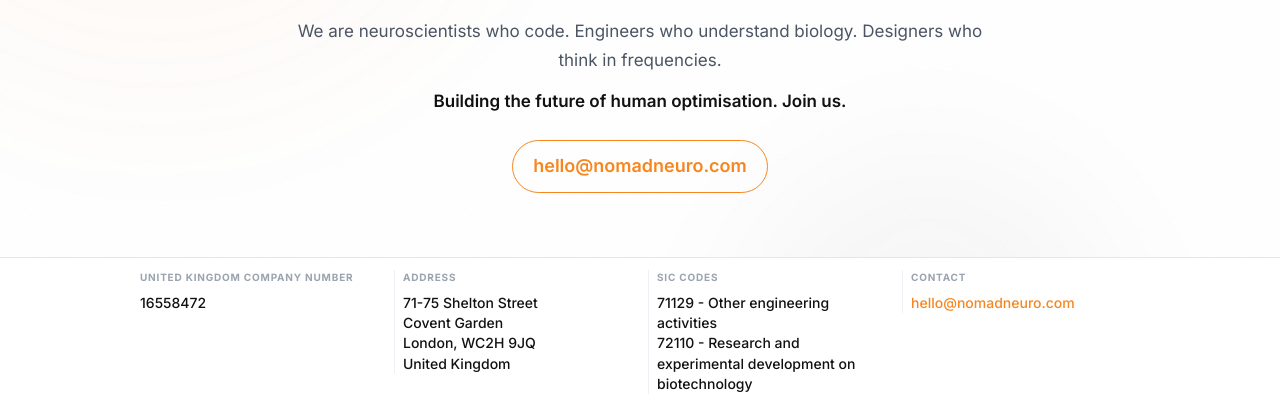
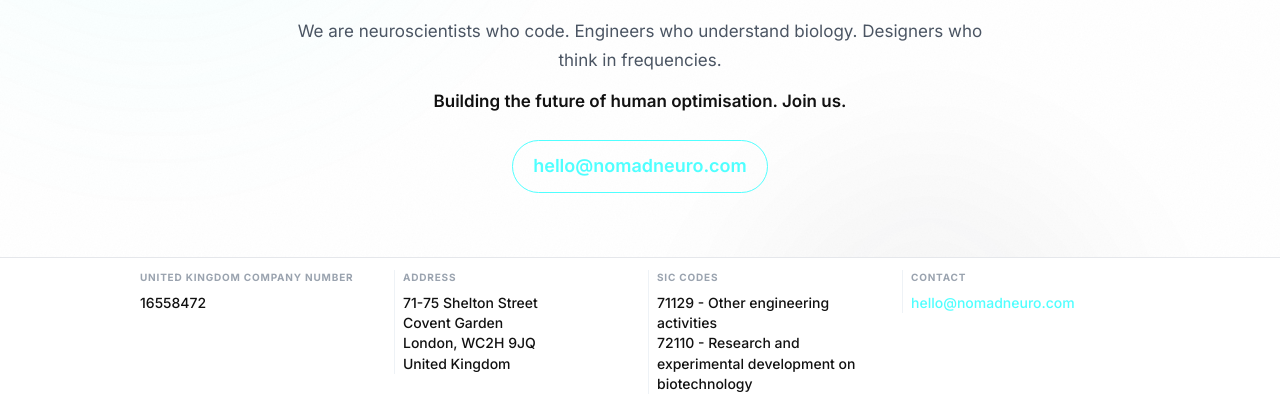
Before and after one commit to olivercase/nomadneuro.com, a plain HTML site: page index.html in a window 1280 px wide. Shown: the part 474-880 px from the top of the page. Drawn offline with Linux system fonts and the light colour scheme; a web font is replaced by a local one.

Commit message:
Design: switch accent to #4fffff and update ambient orb colors.

```diff
--- a/index.html
+++ b/index.html
@@ -13,8 +13,8 @@
         :root {
             --primary: #111111;
             --secondary: #4b5563;
-            --accent: #f7861e;
-            --accent-secondary: #fc5f2b;
+            --accent: #4fffff;
+            --accent-secondary: #4fffff;
             --background: #ffffff;
             --text-light: #9aa3af;
             --border-light: #e5e7eb;
@@ -88,8 +88,8 @@
             width: 120vmax;
             height: 120vmax;
             background:
-                radial-gradient(60vmax 60vmax at 20% 30%, rgba(247,134,30,0.08), transparent 60%),
-                radial-gradient(40vmax 40vmax at 80% 20%, rgba(252,95,43,0.06), transparent 60%),
+                radial-gradient(60vmax 60vmax at 20% 30%, rgba(79,255,255,0.08), transparent 60%),
+                radial-gradient(40vmax 40vmax at 80% 20%, rgba(79,255,255,0.06), transparent 60%),
                 radial-gradient(30vmax 30vmax at 70% 70%, rgba(16,16,18,0.05), transparent 70%);
             filter: blur(40px);
             pointer-events: none;
```
